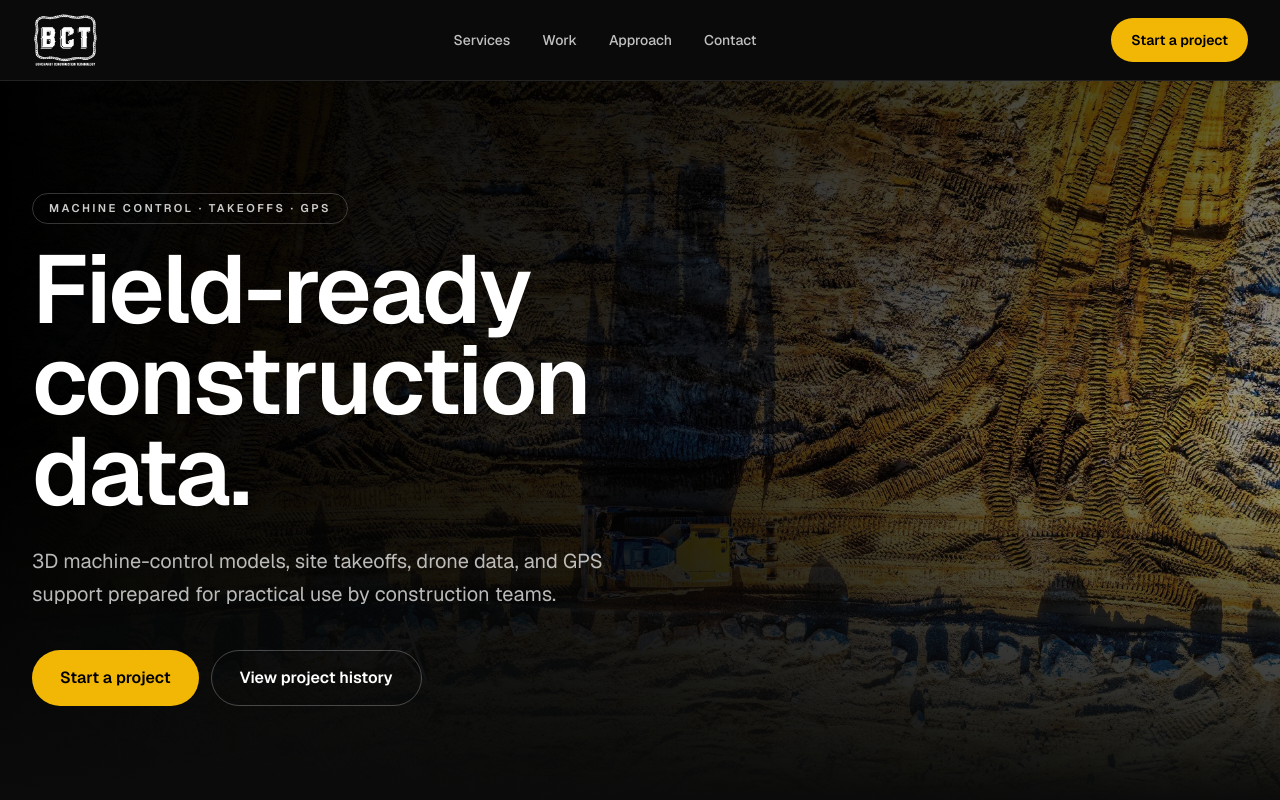
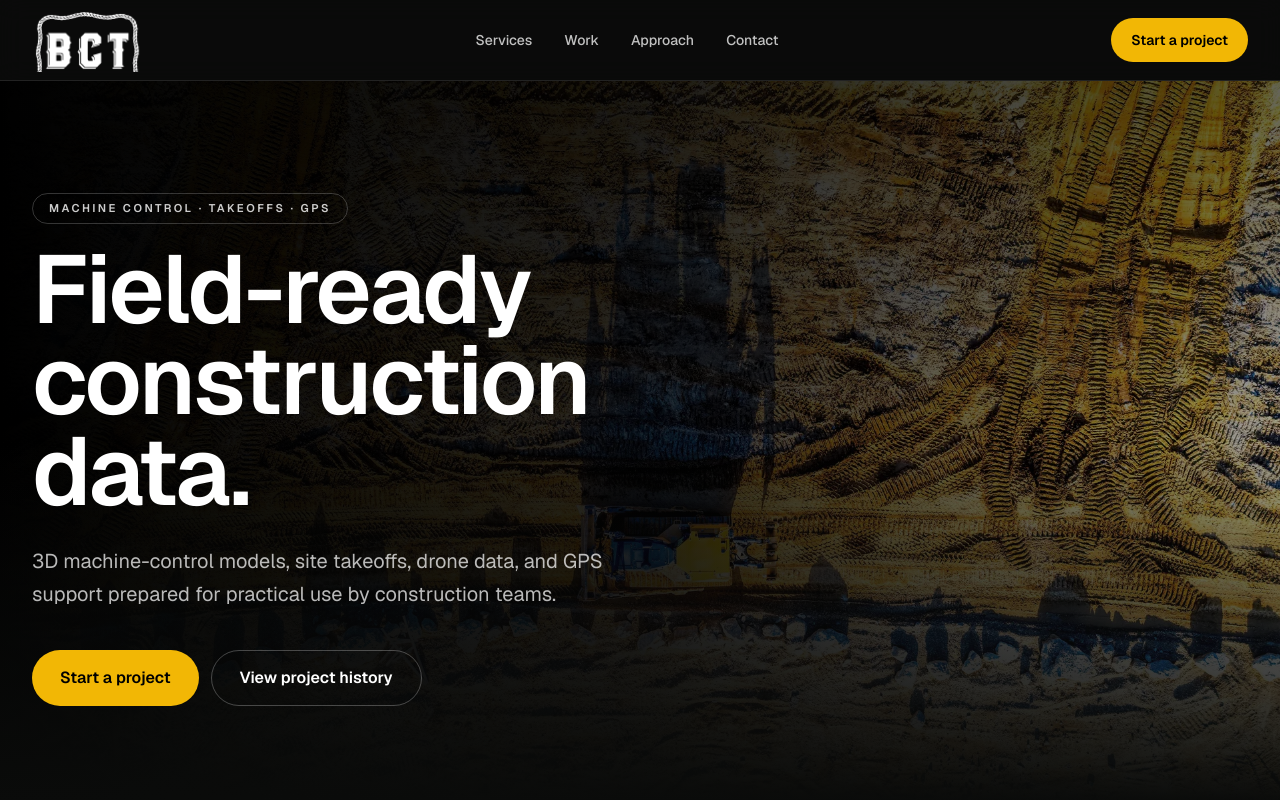
Before and after one commit to ccastle13/bct2-website, a Next.js app: page / in a window 1280 px wide. Shown: the top 800 px of the page. Built offline with nearby package versions, Linux system fonts and the light colour scheme.

Commit message:
feat: use cropped BCT mark logo (text removed) and enlarge in nav/footer

```diff
--- a/app/page.tsx
+++ b/app/page.tsx
@@ -71,11 +71,11 @@ export default function Home() {
         <div className="mx-auto flex h-16 max-w-7xl items-center justify-between px-5 sm:h-20 sm:px-8">
           <a href="#top" className="flex items-center">
             <Image
-              src="/images/bct-logo-transparent.png"
+              src="/images/bct-logo-mark.png"
               alt="Borchardt Construction Technology"
-              width={180}
-              height={74}
-              className="h-12 w-auto sm:h-14"
+              width={200}
+              height={116}
+              className="h-14 w-auto sm:h-16"
               priority
             />
           </a>
@@ -278,11 +278,11 @@ export default function Home() {
         <div className="mx-auto flex max-w-7xl flex-col gap-4 px-5 text-sm text-white/50 sm:flex-row sm:items-center sm:justify-between sm:px-8">
           <div className="flex items-center gap-3">
             <Image
-              src="/images/bct-logo-transparent.png"
+              src="/images/bct-logo-mark.png"
               alt="BCT"
-              width={120}
-              height={49}
-              className="h-8 w-auto opacity-80"
+              width={110}
+              height={64}
+              className="h-9 w-auto opacity-80"
             />
             <p>Borchardt Construction Technology — preview build</p>
           </div>
```
Also changed, not shown: public/images/bct-logo-mark.png (added).
